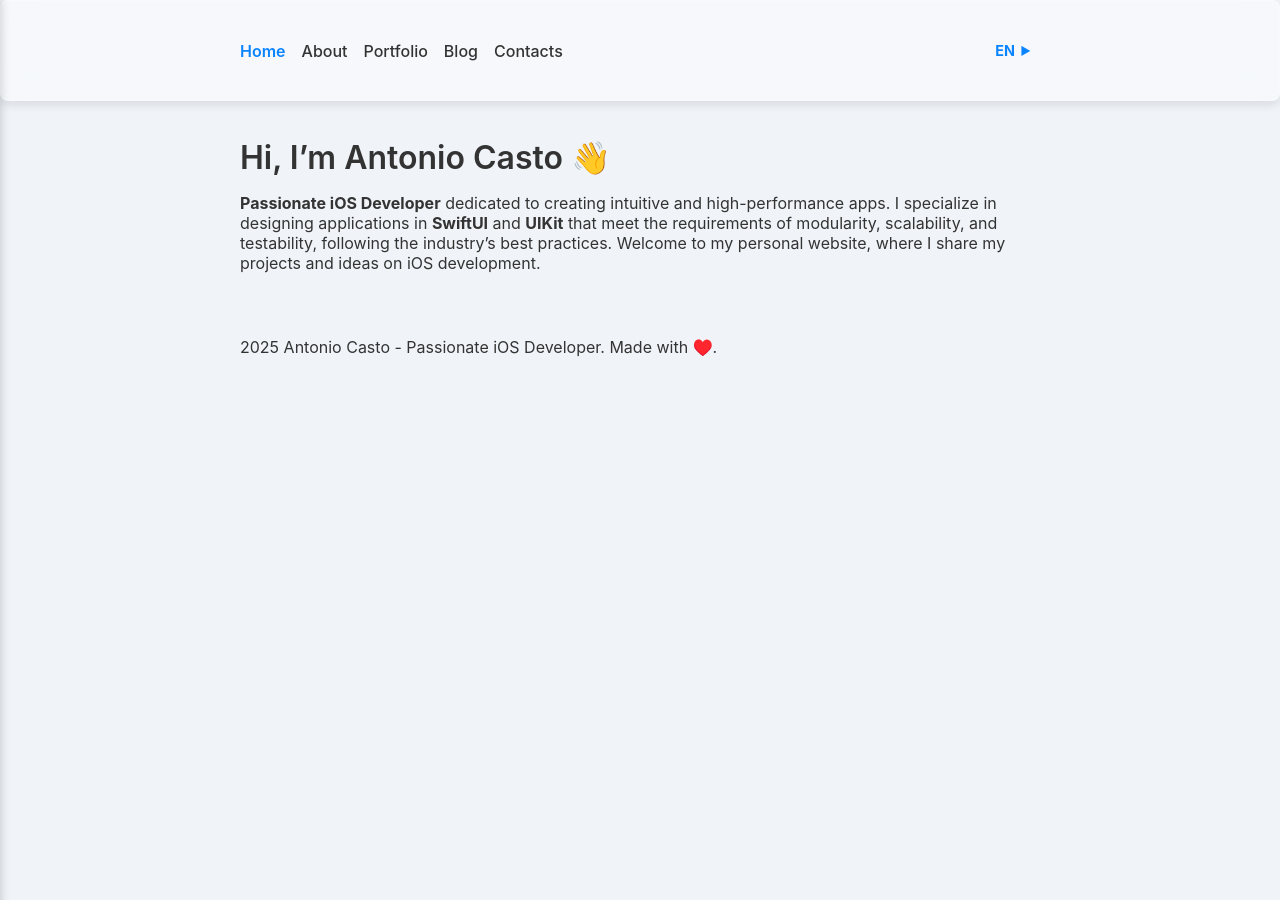
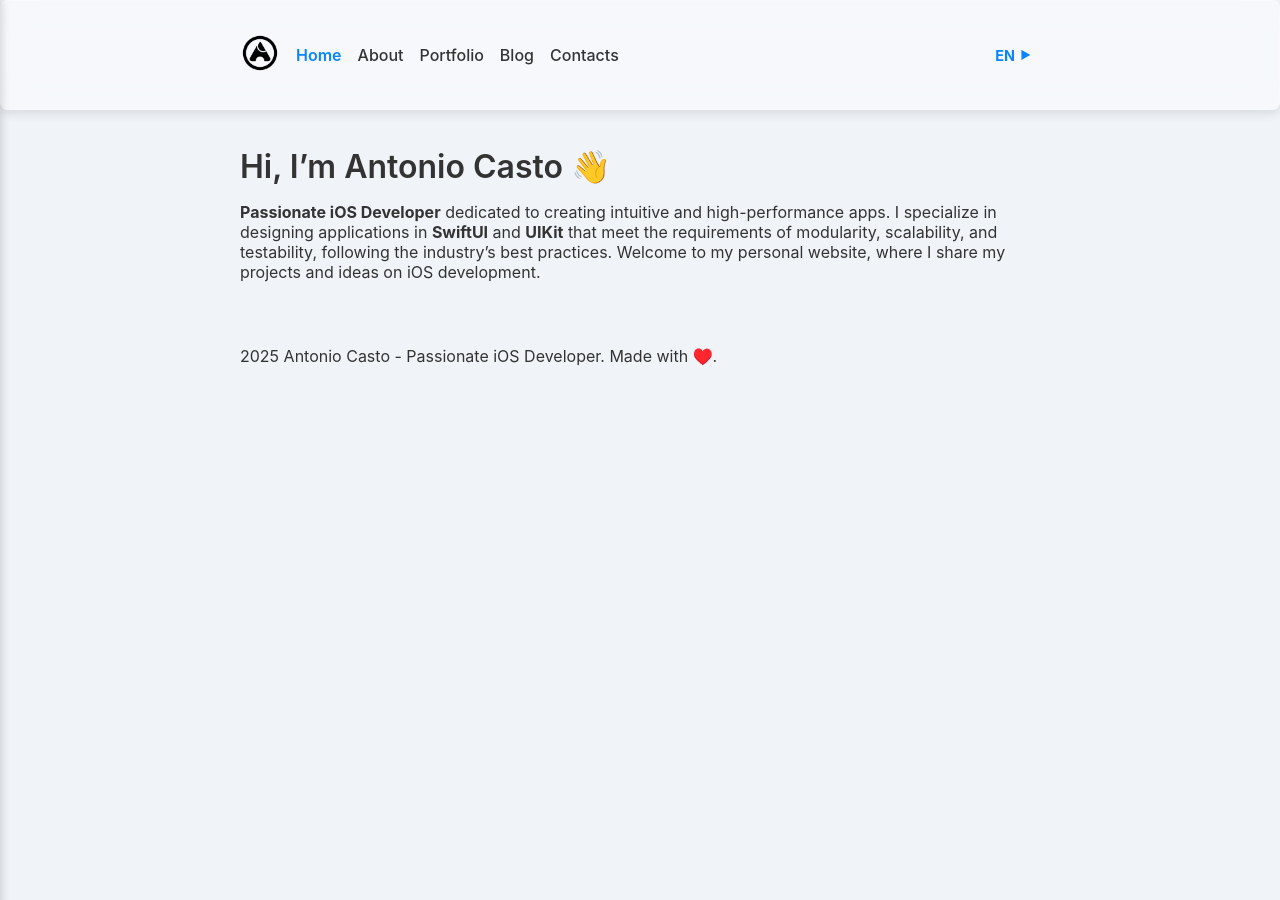
Before and after one commit to antoniocasto/acasto.dev, a Jekyll site: the page built from en/index.markdown, in a window 1280 px wide. Built offline with Jekyll 4.4.1, drawn with Linux system fonts in a browser that asks for light colours.

Commit message:
Add brand logo to navigation layout

```diff
--- a/_layouts/default.html
+++ b/_layouts/default.html
@@ -13,6 +13,9 @@
     <nav class="nav-bar container">
       <!-- Nav Left: Contains burger button (mobile) and desktop menu -->
       <div class="nav-left">
+        <a href="{{ site.baseurl }}/{{ page.lang }}/" class="brand-logo">
+          <img src="{{ '/assets/images/acasto-logo.png' | relative_url }}" alt="ACasto Logo" class="logo-img">
+        </a>
         <!-- Burger button, always present on mobile -->
         <button class="menu-toggle" aria-label="Open menu">
           <span class="burger-icon"></span>
--- a/_sass/_nav.scss
+++ b/_sass/_nav.scss
@@ -1,3 +1,13 @@
+// ------------------------------
+// BRAND LOGO
+// ------------------------------
+
+.brand-logo .logo-img {
+  height: 40px;   // oppure la dimensione che preferisci
+  width: auto;
+  // margine o padding se necessario
+}
+
 // ------------------------------
 // NAV BAR BASE STYLES
 // ------------------------------
```
